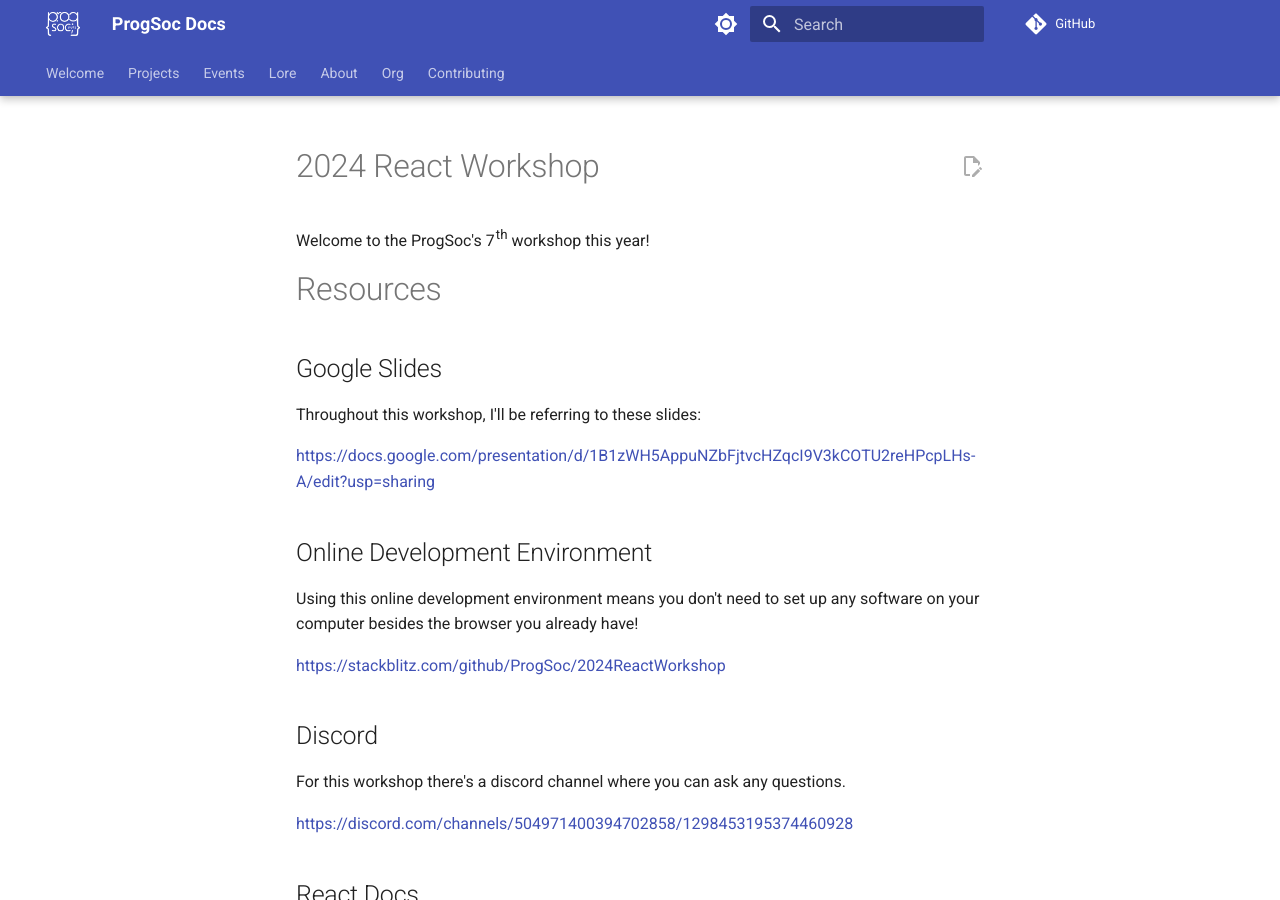
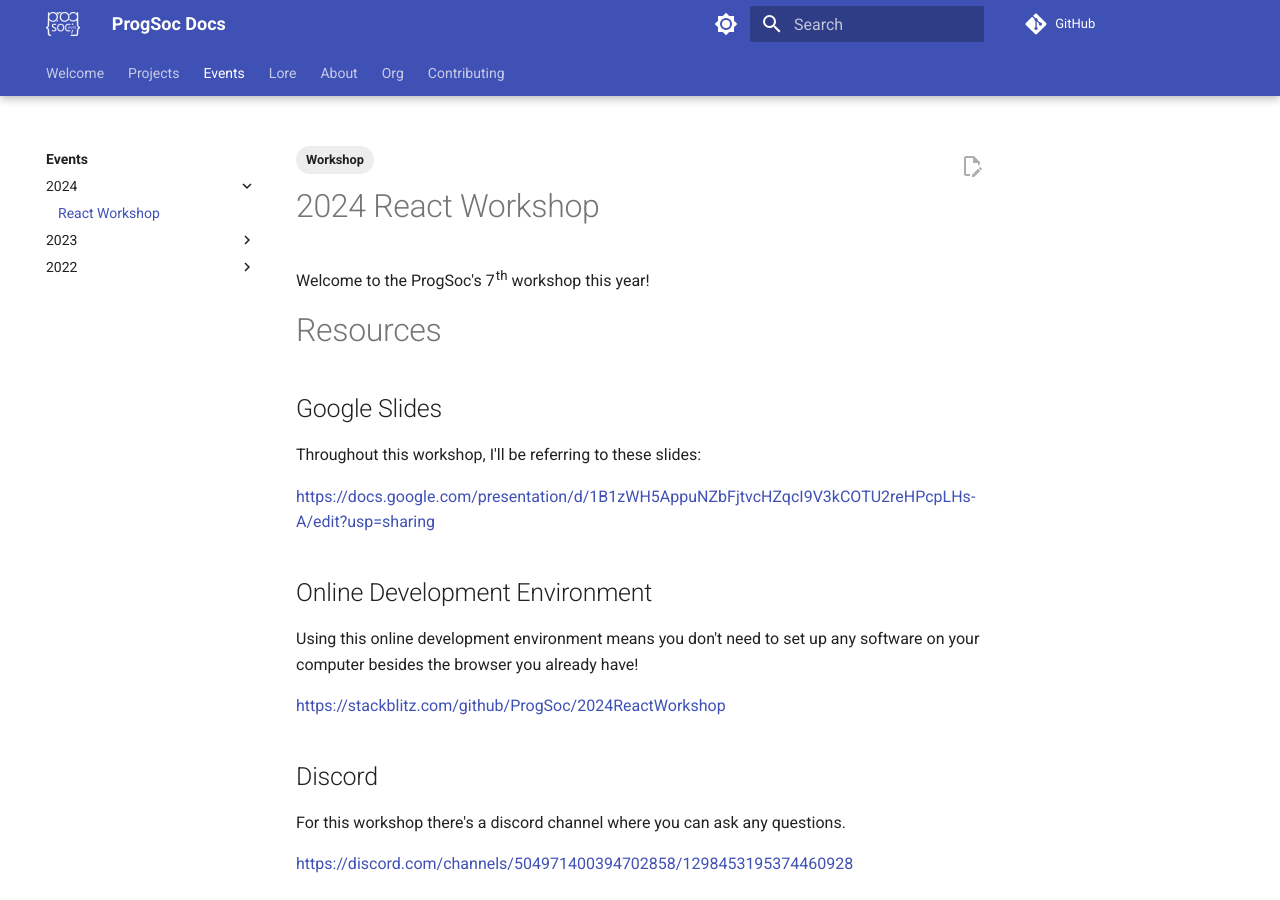
Before and after one commit to ProgSoc/Docs, an MkDocs documentation site: the page built from docs/events/2024/2024-react-workshop/2024-react-workshop.md, in a window 1280 px wide and 900 px high. Built offline with MkDocs 1.6.1 and Material for MkDocs 9.7.7, drawn with Linux system fonts in a browser that asks for light colours; comment, search, counter and statistics services are not loaded; some of the changed text lies outside the part shown.

Commit message:
fix index and add tags

```diff
--- a/docs/events/2024/2024-react-workshop/2024-react-workshop.md
+++ b/docs/events/2024/2024-react-workshop/2024-react-workshop.md
@@ -1,3 +1,12 @@
+---
+date: 2024-10-24
+title: React Workshop
+description: ProgSoc's 2024 React Workshop
+comments: true
+tags:
+  - Workshop
+---
+
 # 2024 React Workshop
 
 Welcome to the ProgSoc's 7th workshop this year!
--- a/mkdocs.yml
+++ b/mkdocs.yml
@@ -109,6 +109,8 @@
     - Docs: projects/docs.md
   - Events:
     - events/index.md
+    - 2024:
+      - React Workshop: events/2024/2024-react-workshop/2024-react-workshop.md
     - 2023:
       - Git Workshop: events/2023/git-workshop.md
       - Full Stack Web Development: events/2023/full-stack-web-development.md
```
